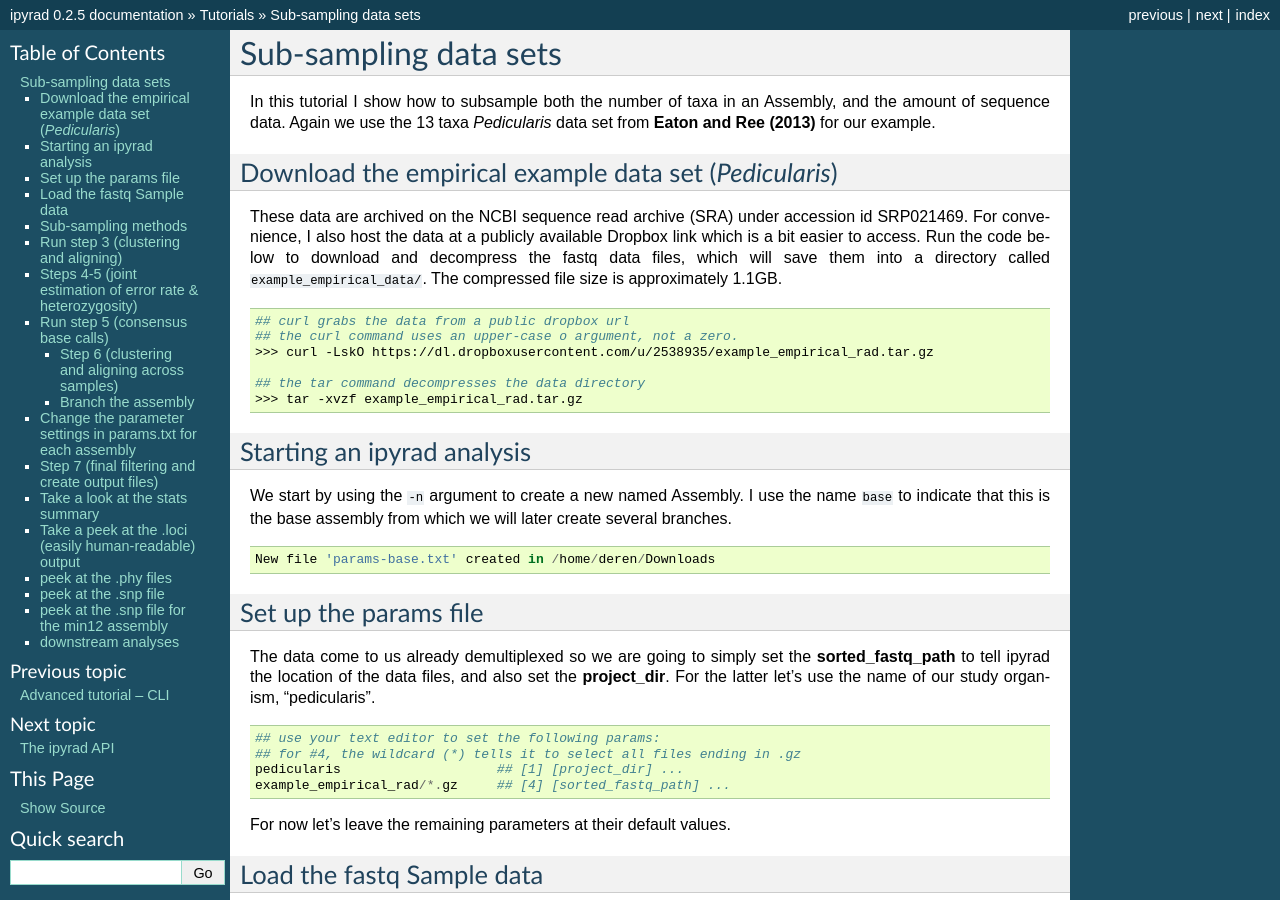
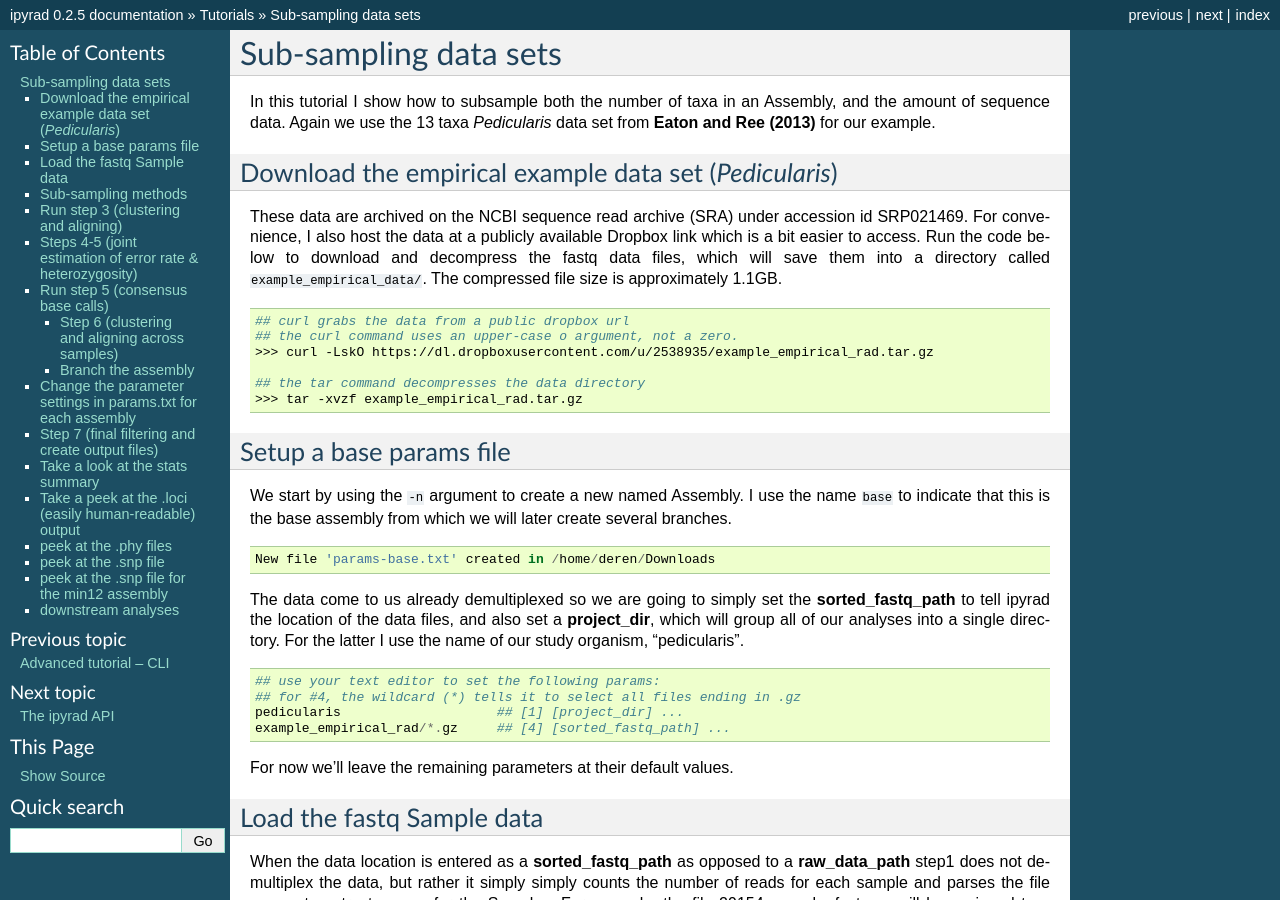
Before and after one commit to dereneaton/ipyrad, a Sphinx documentation site: the page built from docs/pedicularis_cli.rst, in a window 1280 px wide and 900 px high. Built offline with Sphinx 7.4.7, drawn with Linux system fonts in a browser that asks for light colours; pages that are not in the unit, such as notebooks, are missing from menus; the version number is read from the project's files by our own code.

Commit message:
updating pedic tut

```diff
--- a/docs/pedicularis_cli.rst
+++ b/docs/pedicularis_cli.rst
@@ -36,8 +36,8 @@
     >>> tar -xvzf example_empirical_rad.tar.gz
 
 
-Starting an ipyrad analysis
-~~~~~~~~~~~~~~~~~~~~~~~~~~~
+Setup a base params file
+~~~~~~~~~~~~~~~~~~~~~~~~
 We start by using the ``-n`` argument to create a new named Assembly.
 I use the name ``base`` to indicate that this is the base assembly from
 which we will later create several branches.
@@ -49,13 +49,10 @@
     New file 'params-base.txt' created in /home/deren/Downloads
 
 
-Set up the params file
-~~~~~~~~~~~~~~~~~~~~~~
 The data come to us already demultiplexed so we are going to simply set the
 **sorted\_fastq\_path** to tell ipyrad the location of the data files,
-and also set the **project\_dir**. For the latter let's use the
-name of our study organism, "pedicularis".
-
+and also set a **project\_dir**, which will group all of our analyses into
+a single directory. For the latter I use the name of our study organism, "pedicularis".
 
 .. parsed-literal::
     ## use your text editor to set the following params:
@@ -63,7 +60,7 @@
     pedicularis                    ## [1] [project_dir] ...
     example_empirical_rad/*.gz     ## [4] [sorted_fastq_path] ...
 
-For now let's leave the remaining parameters at their default values.
+For now we'll leave the remaining parameters at their default values.
 
 
 Load the fastq Sample data
```
